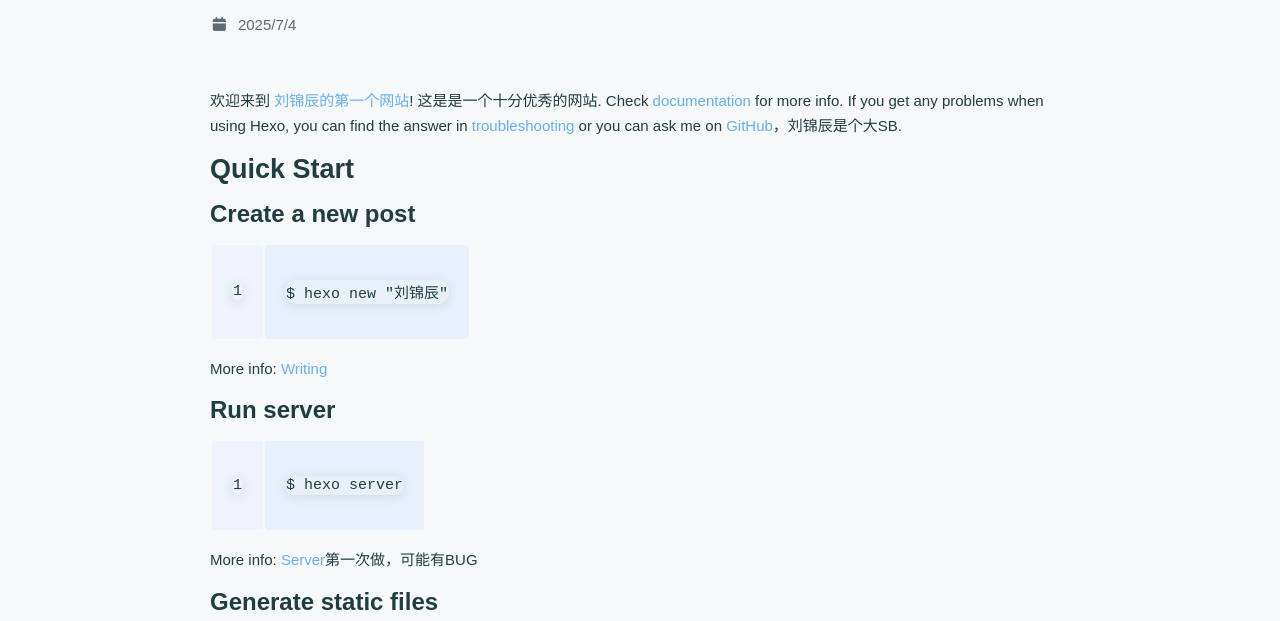
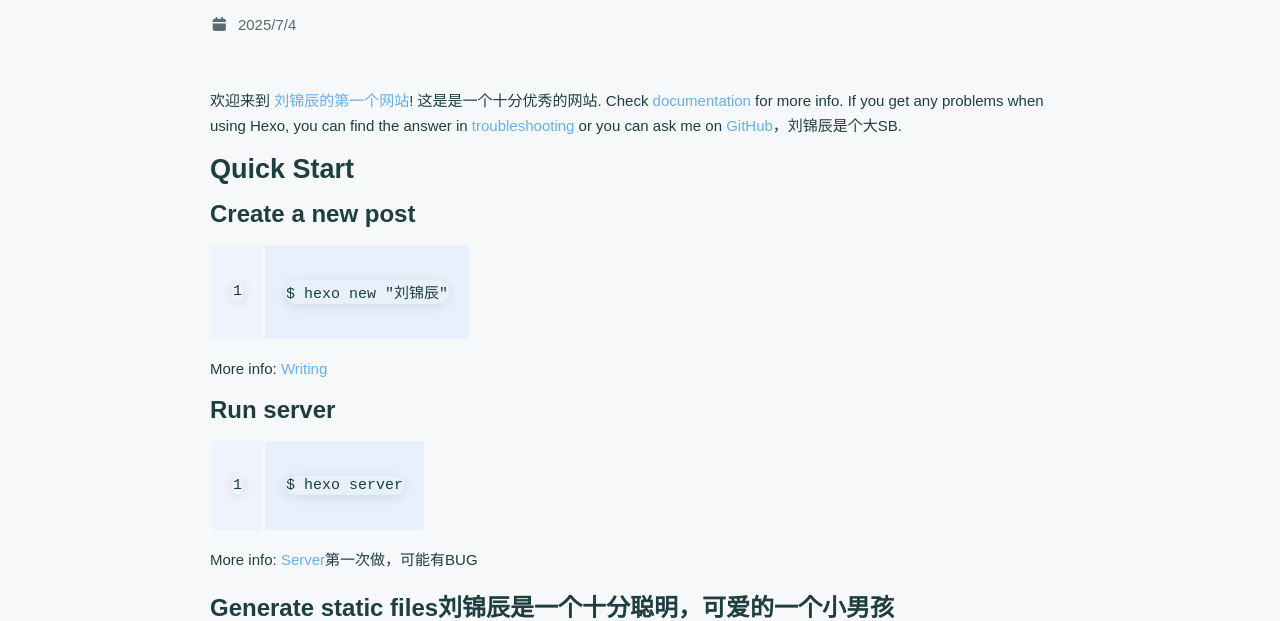
Before and after one commit to LHBLZ/LHBLZ.github.io, a plain HTML site: page 2025/07/04/hello-world/index.html in a window 1280 px wide. Shown: the part 182-803 px from the top of the page. Drawn offline with nearby package versions, Linux system fonts and the light colour scheme; a script that the page names is missing; a web font is replaced by a local one.

Commit message:
Site updated: 2025-07-05 17:36:06

```diff
--- a/2025/07/04/hello-world/index.html
+++ b/2025/07/04/hello-world/index.html
@@ -177,7 +177,7 @@
 <h3 id="Run-server"><a href="#Run-server" class="headerlink" title="Run server"></a>Run server</h3><figure class="highlight bash"><table><tr><td class="gutter"><pre><span class="line">1</span><br></pre></td><td class="code"><pre><span class="line">$ hexo server</span><br></pre></td></tr></table></figure>
 
 <p>More info: <a target="_blank" rel="noopener" href="https://hexo.io/docs/server.html">Server</a>第一次做，可能有BUG</p>
-<h3 id="Generate-static-files"><a href="#Generate-static-files" class="headerlink" title="Generate static files"></a>Generate static files</h3><figure class="highlight bash"><table><tr><td class="gutter"><pre><span class="line">1</span><br></pre></td><td class="code"><pre><span class="line">$ hexo generate</span><br></pre></td></tr></table></figure>
+<h3 id="Generate-static-files刘锦辰是一个十分聪明，可爱的一个小男孩"><a href="#Generate-static-files刘锦辰是一个十分聪明，可爱的一个小男孩" class="headerlink" title="Generate static files刘锦辰是一个十分聪明，可爱的一个小男孩"></a>Generate static files刘锦辰是一个十分聪明，可爱的一个小男孩</h3><figure class="highlight bash"><table><tr><td class="gutter"><pre><span class="line">1</span><br></pre></td><td class="code"><pre><span class="line">$ hexo generate</span><br></pre></td></tr></table></figure>
 
 <p>More info: <a target="_blank" rel="noopener" href="https://hexo.io/docs/generating.html">Generating</a></p>
 <h3 id="Deploy-to-remote-sites"><a href="#Deploy-to-remote-sites" class="headerlink" title="Deploy to remote sites"></a>Deploy to remote sites</h3><figure class="highlight bash"><table><tr><td class="gutter"><pre><span class="line">1</span><br></pre></td><td class="code"><pre><span class="line">$ hexo deploy</span><br></pre></td></tr></table></figure>
```
Also changed, not shown: index.html (+1 -1 lines).
